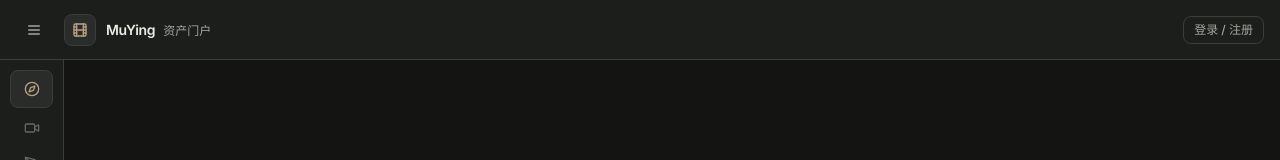
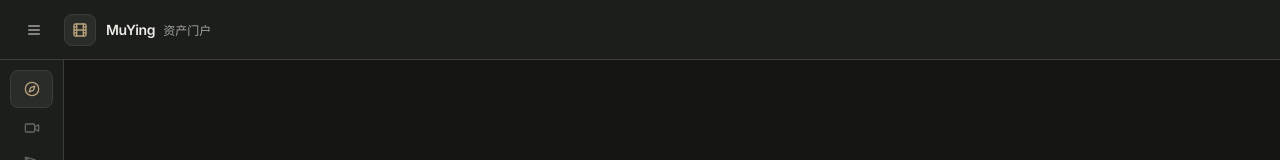
Before and after one commit to rogniceguy-max/Assets_Page, a React (Vite) app in the folder frontend/: page / in a window 1280 px wide. Shown: the top 160 px of the page. Built offline with nearby package versions, Linux system fonts and the light colour scheme.

Commit message:
refactor(header): remove redundant login/register outline button from header

```diff
--- a/frontend/src/App.tsx
+++ b/frontend/src/App.tsx
@@ -70,12 +70,6 @@ export const App: React.FC = () => {
         setSidebarOpen={setSidebarOpen}
         currentUser={currentUser}
         onLogout={handleLogout}
-        onGoAuth={() => {
-          setActiveNav('onboarding');
-          setMountSession(null);
-          setCurrentUser(null);
-          setAuthDefaultTab('login');
-        }}
       />
 
       <div className="flex flex-1 overflow-hidden relative">
--- a/frontend/src/components/layout/Header.tsx
+++ b/frontend/src/components/layout/Header.tsx
@@ -11,15 +11,13 @@ interface HeaderProps {
     group_type: string;
   } | null;
   onLogout?: () => void;
-  onGoAuth?: () => void;
 }
 
 export const Header: React.FC<HeaderProps> = ({
   sidebarOpen,
   setSidebarOpen,
   currentUser,
-  onLogout,
-  onGoAuth
+  onLogout
 }) => {
   return (
     // 规格要求：顶部工具栏 56–64px，专业桌面软件质感
@@ -50,9 +48,9 @@ export const Header: React.FC<HeaderProps> = ({
         </div>
       </div>
 
-      {/* 右侧：登录状态或快捷操作入口 */}
+      {/* 右侧：登录状态或操作入口 */}
       <div className="flex items-center gap-2">
-        {currentUser ? (
+        {currentUser && (
           <div className="flex items-center gap-2">
             <div className="flex items-center gap-1.5 px-2.5 py-1 rounded-[6px] bg-secondary border border-border text-xs">
               <User className="h-3.5 w-3.5 text-accent" aria-hidden="true" />
@@ -74,17 +72,6 @@ export const Header: React.FC<HeaderProps> = ({
               </Button>
             )}
           </div>
-        ) : (
-          onGoAuth && (
-            <Button
-              variant="outline"
-              size="sm"
-              onClick={onGoAuth}
-              className="h-7 text-xs border-border text-muted hover:text-foreground hover:bg-secondary px-2.5"
-            >
-              登录 / 注册
-            </Button>
-          )
         )}
       </div>
     </header>
```
